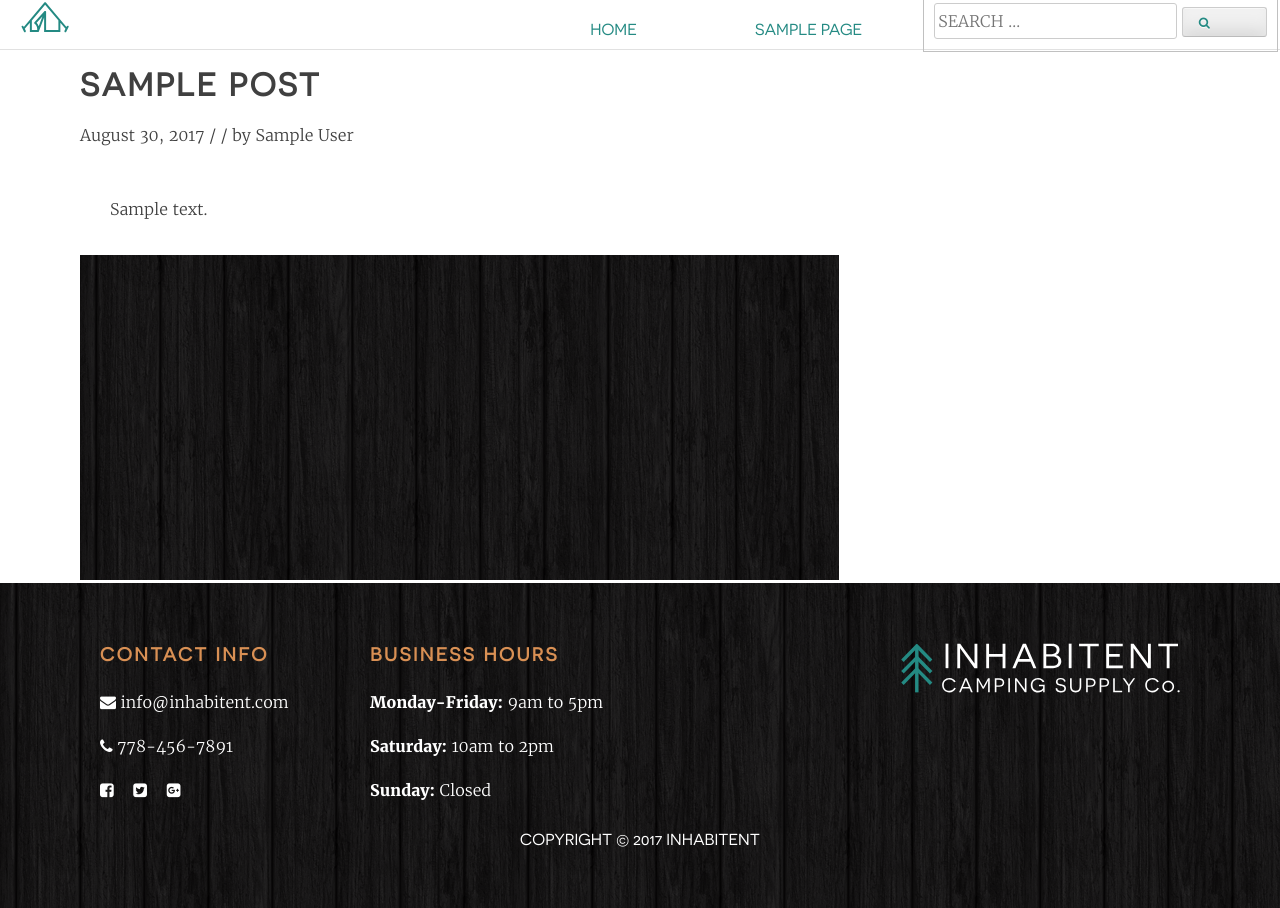
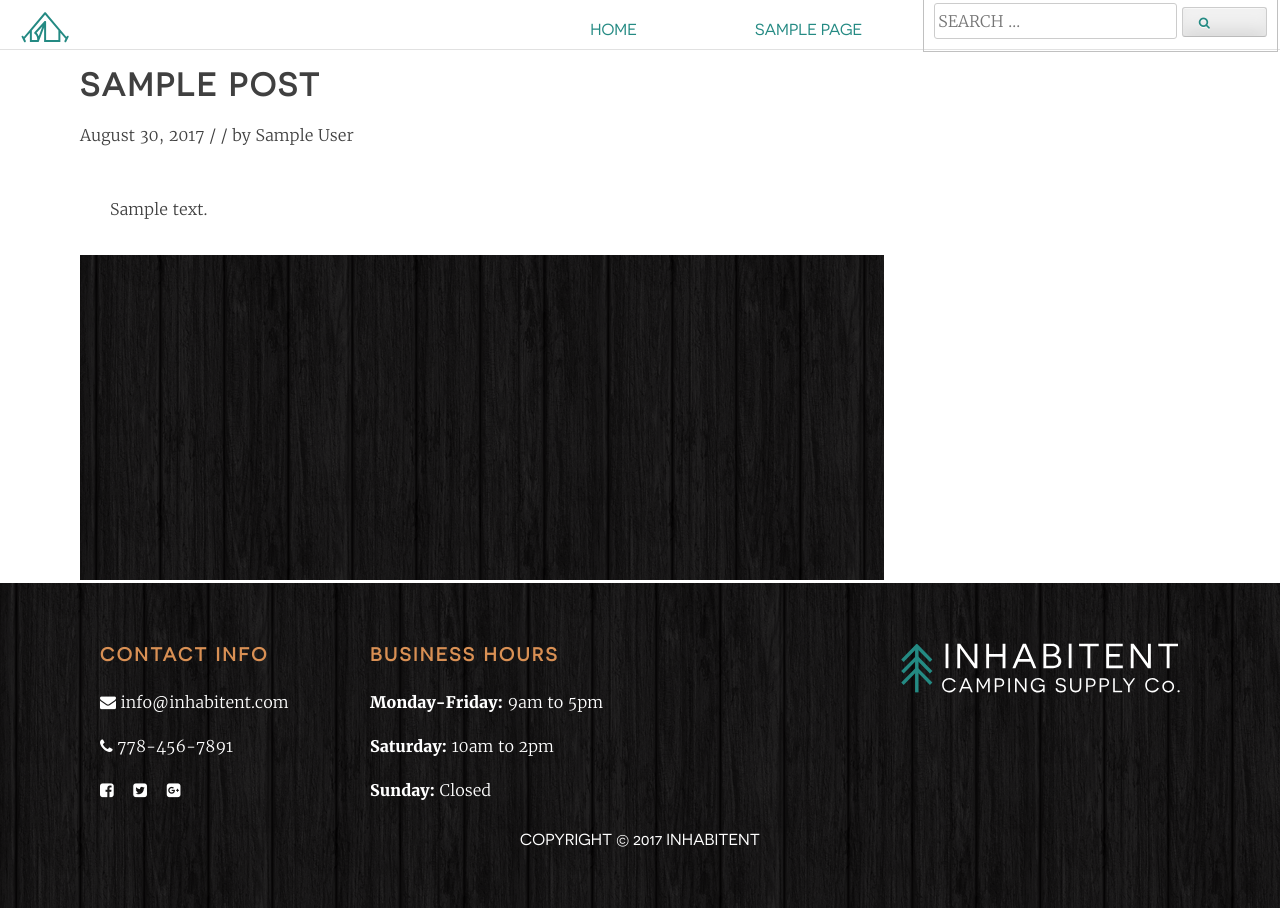
Before and after one commit to DanielKell/Inhabitent_WP, a WordPress theme: template themes/inhabitent-theme/single.php in a window 1280 px wide. Run offline with PHP 8.4 and a stand-in for WordPress, Linux system fonts and the light colour scheme; the site name, menu and one post (Sample post) are stand-ins, and other content is empty.

Commit message:
Additional styling for header and sidebar

```diff
--- a/themes/inhabitent-theme/sass/_header.scss
+++ b/themes/inhabitent-theme/sass/_header.scss
@@ -11,7 +11,7 @@
 .top-container {
     display: flex;
     justify-content: space-between;
-    align-items: center;
+    align-items: baseline;
 }
 
 .home {
@@ -46,6 +46,7 @@
     width: 50px;
     z-index: 999;
     margin-left: 20px;
+    margin-top: 10px;
 }
 
 .fa-search {
--- a/themes/inhabitent-theme/sass/_page-templates.scss
+++ b/themes/inhabitent-theme/sass/_page-templates.scss
@@ -21,7 +21,7 @@
 }
 
 body:not(.home):not(.page-template-about):not(.post-type-archive):not(.tax-product-type):not(.single-product):not(.single-adventure) .content-area {
-    width: 70%;
+    width: 74%;
     padding-right: 25px;
 }
 
--- a/themes/inhabitent-theme/sass/_widgets.scss
+++ b/themes/inhabitent-theme/sass/_widgets.scss
@@ -4,14 +4,52 @@
 
 .widget {
 	margin: 0 0 $base__space-unit;
-
 	/* Make sure select elements fit in widgets. */
 	select {
 		max-width: 100%;
 	}
 }
 
+
 /* Search widget. */
+
 .widget_search .search-submit {
 	display: none;
 }
+
+.textwidget {
+	p {
+		span {
+			font-family: 'Merriweather-Bold';
+		}
+		a {
+			color: $green_brand_color;
+			text-decoration: none;
+			&:hover {
+				color: $purple_brand_color;
+			}
+		}
+	}
+}
+
+.widget_archive {
+	ul {
+		list-style: none;
+		padding: 0;
+		a {
+			color: $green_brand_color;
+			text-decoration: none;
+			&:hover {
+				color: $purple_brand_color;
+			}
+		}
+	}
+}
+
+// .fa {
+// 	font: 15px FontAwesome;
+// }
+
+// .fa-phone:before {
+// 	content: "\f0e0";
+// }
--- a/themes/inhabitent-theme/style.css
+++ b/themes/inhabitent-theme/style.css
@@ -546,8 +546,8 @@ a {
   display: flex;
   -ms-flex-pack: justify;
       justify-content: space-between;
-  -ms-flex-align: center;
-      align-items: center; }
+  -ms-flex-align: baseline;
+      align-items: baseline; }
 
 .home #primary-menu li:hover > a,
 .home #primary-menu li:focus > a {
@@ -569,7 +569,8 @@ a {
   height: 50px;
   width: 50px;
   z-index: 999;
-  margin-left: 20px; }
+  margin-left: 20px;
+  margin-top: 10px; }
 
 .fa-search {
   z-index: 20;
@@ -679,6 +680,24 @@ a {
 /* Search widget. */
 .widget_search .search-submit {
   display: none; }
+
+.textwidget p span {
+  font-family: 'Merriweather-Bold'; }
+
+.textwidget p a {
+  color: #248A83;
+  text-decoration: none; }
+  .textwidget p a:hover {
+    color: #2f1339; }
+
+.widget_archive ul {
+  list-style: none;
+  padding: 0; }
+  .widget_archive ul a {
+    color: #248A83;
+    text-decoration: none; }
+    .widget_archive ul a:hover {
+      color: #2f1339; }
 
 /*--------------------------------------------------------------
 # Content
@@ -836,7 +855,7 @@ h3 {
   width: 100%; }
 
 body:not(.home):not(.page-template-about):not(.post-type-archive):not(.tax-product-type):not(.single-product):not(.single-adventure) .content-area {
-  width: 70%;
+  width: 74%;
   padding-right: 25px; }
 
 .site-content {
```
Also changed, not shown: themes/inhabitent-theme/build/css/style.min.css, 1 other file.
